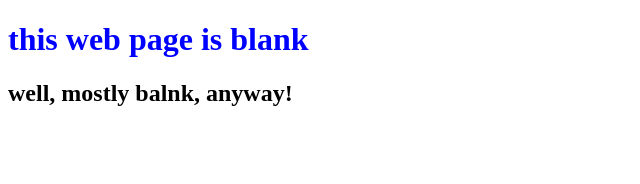
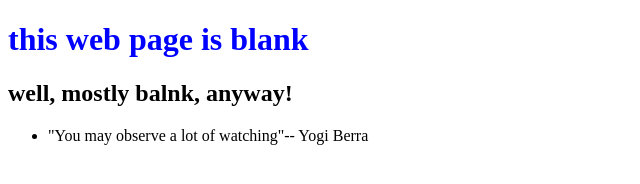
Before and after one commit to Megha-gittraining/0main_openSAP-repo, a plain HTML site: page index.html in a window 1280 px wide. Shown: the whole page, without its empty margins (0-640 px from the left). Drawn offline with Linux system fonts and the light colour scheme.

Commit message:
added Yogi Berra quote

```diff
--- a/index.html
+++ b/index.html
@@ -7,5 +7,8 @@
 	<body>
 		<h1 style = "color: Blue"> this web page is blank</h1>
 		<h2> well, mostly balnk, anyway!</h2>
+		<ul>
+			<li>"You may observe a lot of watching"-- Yogi Berra</li>
+		</ul>
 	</body>
 </html>
```
